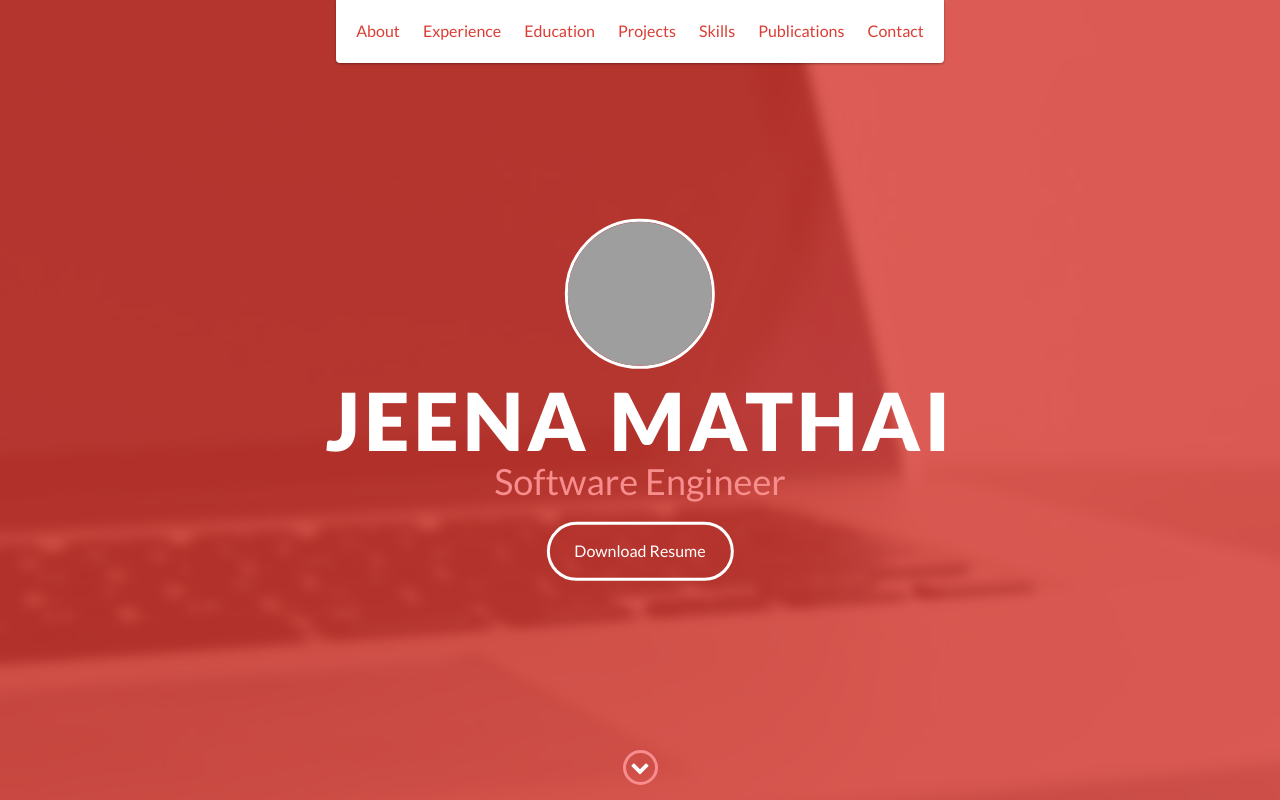
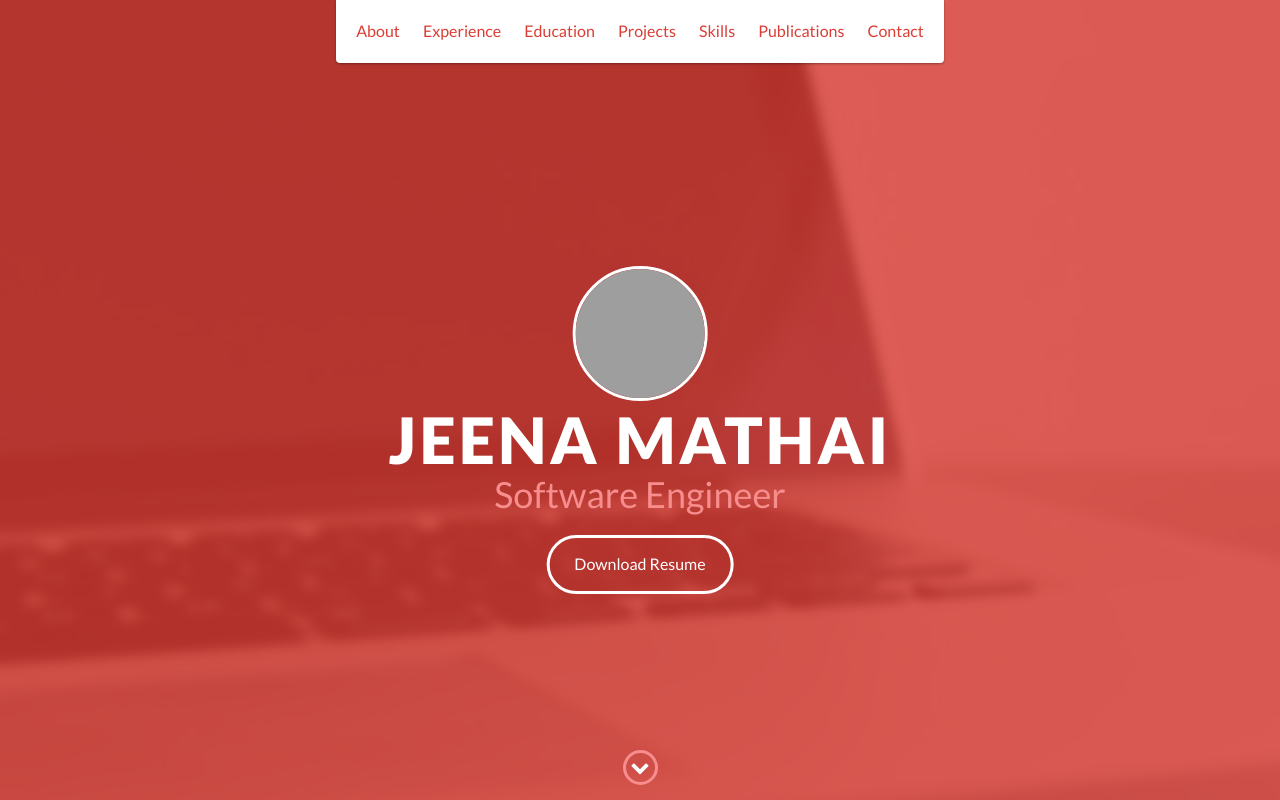
Before and after one commit to jeenajeena/portfolio, a website: page index.html in a window 1280 px wide. Shown: the top 800 px of the page. Drawn offline with nearby package versions, Linux system fonts and the light colour scheme; grey boxes are pictures that could not be loaded.

Commit message:
Update styles.css

```diff
--- a/css/styles.css
+++ b/css/styles.css
@@ -280,7 +280,7 @@ footer {
 #lead-content h1 {
   color: #fff;
   font-weight: 900;
-  font-size: 5em;
+  font-size: 4em;
   text-transform: uppercase;
   letter-spacing: 0.05em;
   line-height: 0.9em
@@ -875,13 +875,14 @@ footer {
 }
 
 .profile-img {
-    width: 150px;  /* Adjust size */
-    height: 150px;
-    border-radius: 50%;  /* Circular shape */
+  width: 135px;
+    height: 135px;
+    border-radius: 50%;
     object-fit: cover;
-    margin-bottom: 15px;
-    border: 3px solid #fff;  /* Optional white border */
+    margin-bottom: 10px;
+    border: 3px solid #fff;
     display: block;
     margin-left: auto;
     margin-right: auto;
+    margin-top: 60px;
 }
```
